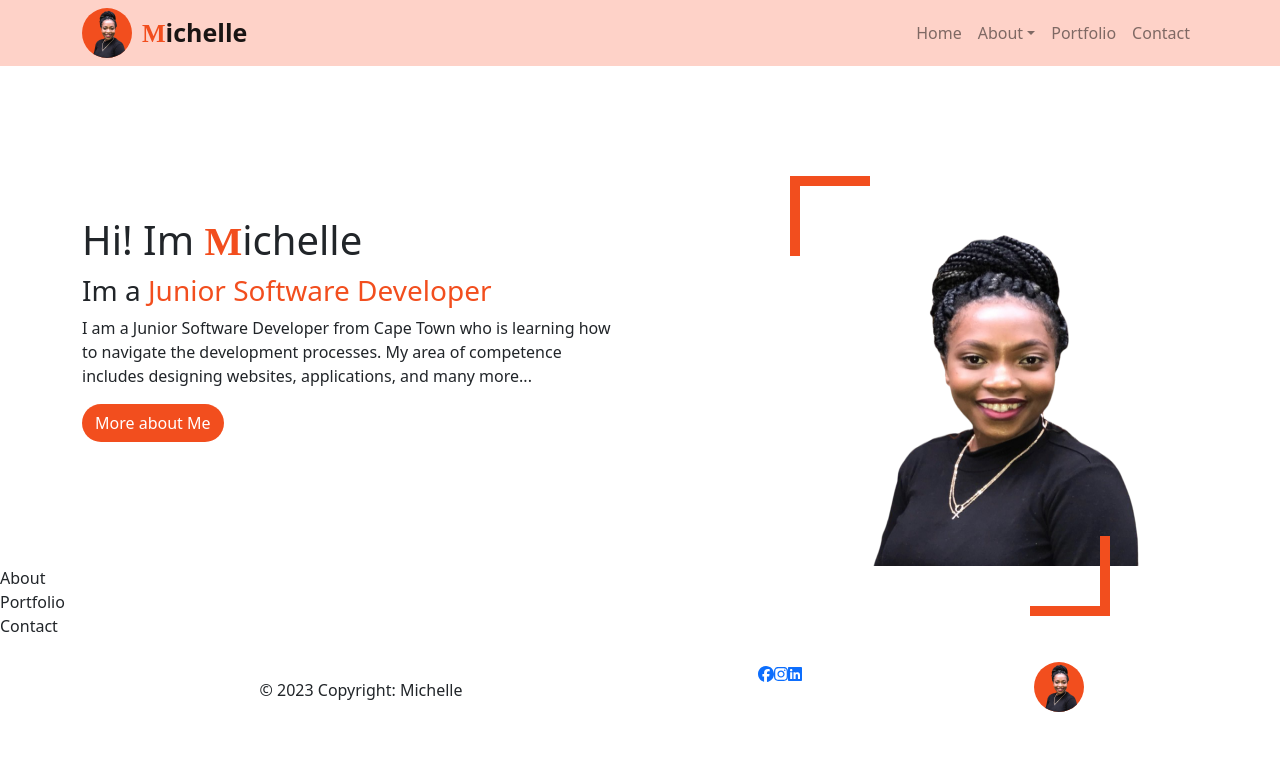
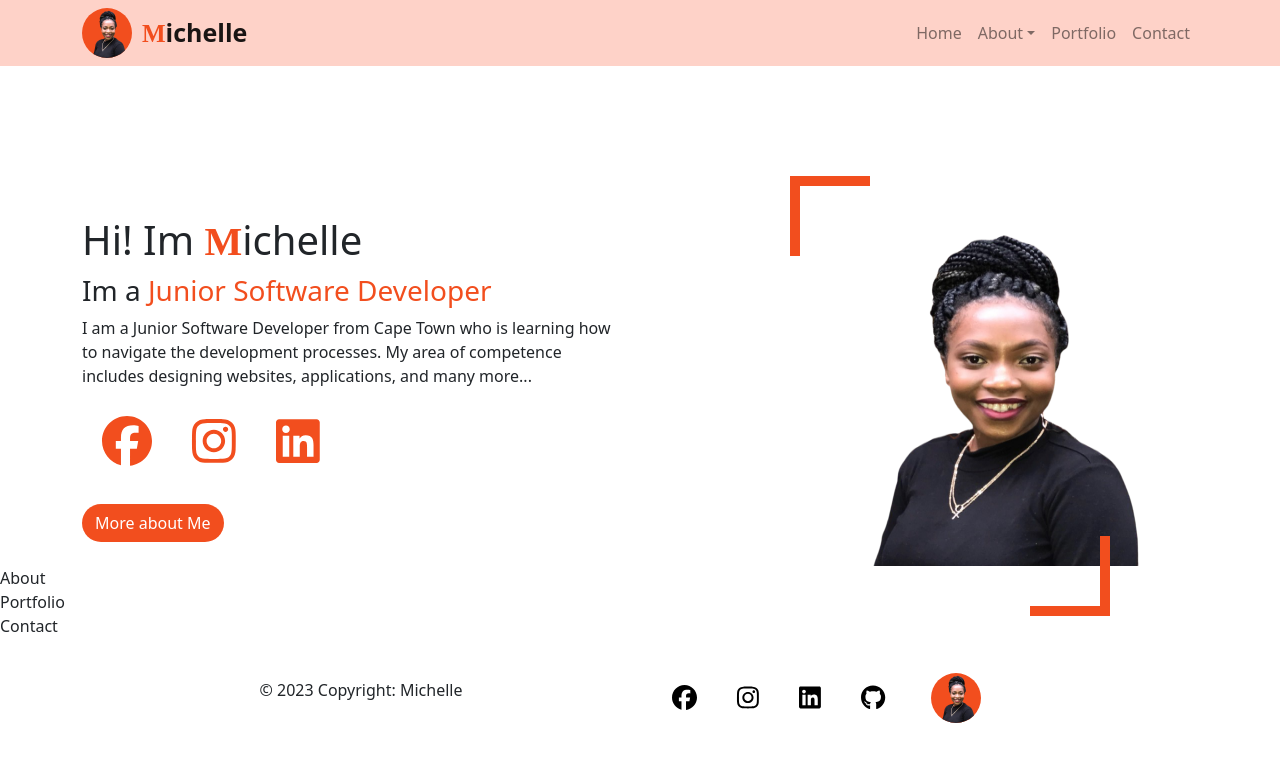
Before and after one commit to MichelleGoba/React_Portfolio, a React (Vite) app in the folder Portfolio/: page / in a window 1280 px wide. Shown: the top 762 px of the page. Built offline with nearby package versions, Linux system fonts and the light colour scheme; a web font is replaced by a local one.

Commit message:
modified footer

```diff
--- a/Portfolio/index.html
+++ b/Portfolio/index.html
@@ -8,6 +8,7 @@
     <link rel="preconnect" href="https://fonts.googleapis.com">
     <link rel="preconnect" href="https://fonts.gstatic.com" crossorigin>
     <link href="https://fonts.googleapis.com/css2?family=Clicker+Script&family=Poppins:ital,wght@0,200;0,300;0,400;1,400&display=swap" rel="stylesheet">
+    <script src="https://kit.fontawesome.com/a076d05399.js"></script>
     <title>Online Portfolio</title>
   </head>
   <body>
--- a/Portfolio/src/components/footer/Footer.jsx
+++ b/Portfolio/src/components/footer/Footer.jsx
@@ -2,9 +2,7 @@ import React from 'react';
 import "./footer.css";
 import Container from 'react-bootstrap/Container';
 import { FontAwesomeIcon } from '@fortawesome/react-fontawesome';
-import {faFacebook} from '@fortawesome/free-brands-svg-icons';
-import {faInstagram} from '@fortawesome/free-brands-svg-icons';
-import {faLinkedin} from '@fortawesome/free-brands-svg-icons';
+import {faFacebook, faGithub, faInstagram, faLinkedin} from '@fortawesome/free-brands-svg-icons';
 import myLogo from '../../images/logo.png';
 
 
@@ -21,11 +19,40 @@ const Footer = () => {
             {/* <hr className="clearfix w-100 d-md-none pb-0"/> */}
 
             <div className="col-md-3 mb-md-0 mb-3">
-              <a href='#'>
+
+            <div className='facebook'>
+                <a href='#'>
+                <div className='tooltip'>Facebook</div>
+                <span><FontAwesomeIcon icon={faFacebook}/></span>
+                </a>
+              </div>
+
+              <div className='instagram'>
+                <a href='#'>
+                <div className='tooltip'>Instagram</div>
+                <span><FontAwesomeIcon icon={faInstagram}/></span>
+                </a>
+              </div>
+
+              <div className='linkedin'>
+                <a href='#'>
+                <div className='tooltip'>Linkedin</div>
+                <span><FontAwesomeIcon icon={faLinkedin}/></span>
+                </a>
+              </div>
+
+              <div className='github'>
+                <a href='#'>
+                <div className='tooltip'>Github</div>
+                <span><FontAwesomeIcon icon={faGithub}/></span>
+                </a>
+              </div>
+
+              {/* <a href='#'>
                 <FontAwesomeIcon icon={faFacebook}/>
                 <FontAwesomeIcon icon={faInstagram}/>
                 <FontAwesomeIcon icon={faLinkedin}/>
-              </a>
+              </a> */}
             </div>
 
             <div className="col-md-3 mb-md-0 mb-3">
--- a/Portfolio/src/components/footer/footer.css
+++ b/Portfolio/src/components/footer/footer.css
@@ -0,0 +1,11 @@
+.col-md-3{
+ display: flex;
+ place-items: center;
+
+}
+.col-md-3 span{
+ color: black;
+ font-size: 25px;
+ padding: 20px;
+
+}
--- a/Portfolio/src/components/home/Home.jsx
+++ b/Portfolio/src/components/home/Home.jsx
@@ -4,6 +4,10 @@ import Col from 'react-bootstrap/Col';
 import Container from 'react-bootstrap/Container';
 import myLogo from '../../images/logo.png';
 import Row from 'react-bootstrap/Row';
+import { FontAwesomeIcon } from '@fortawesome/react-fontawesome';
+import {faFacebook} from '@fortawesome/free-brands-svg-icons';
+import {faInstagram} from '@fortawesome/free-brands-svg-icons';
+import {faLinkedin} from '@fortawesome/free-brands-svg-icons';
 
 
 
@@ -15,12 +19,36 @@ const Home = () => {
           <h1 className='greeting'>Hi! Im <span>M</span>ichelle</h1>
           <h3 className='my-profession'>Im a <span className='typing'>Junior Software Developer</span></h3>
           <p>I am a Junior Software Developer from Cape Town who is learning how to navigate the development processes. My area of competence includes designing websites, applications, and many more...</p>
+
+          {/* Social icons start*/}
+          <div className='social-icons'>
+            <a href='#'>
+              <FontAwesomeIcon icon={faFacebook}/>
+            </a>
+
+            <a href='#'>
+              <FontAwesomeIcon icon={faInstagram}/>
+            </a>
+
+            <a href='#'>
+              <FontAwesomeIcon icon={faLinkedin}/>
+            </a>
+          </div>
+
+          {/* Social icons end */}
+
+          {/* Home buton start */}
+          <div className='home-button'>
           <a href='#about'className='btn'>More about Me</a>
+          </div>
+          {/* Home buton end */}
         </Col>
 
+        {/* Home image start */}
         <Col xs={6} md={6} className='home-image'>
           <img src= {myLogo} className='image' />
         </Col>
+        {/* Home image end */}
       </Row>
     </Container>
 
--- a/Portfolio/src/components/home/home.css
+++ b/Portfolio/src/components/home/home.css
@@ -17,10 +17,28 @@
 .my-profession span{
     color: #F24E1E;
 }
+ .social-icons{
+    height: 30px;
+ }
+ .social-icons a{
+    color: #F24E1E;
+    padding: 20px;
+    font-size: 50px;
+ }
+
+.social-icons:hover{
+
+}
+
+.home-button{
+    padding-top: 70px;
+}
+
 .btn{
     border-radius: 20px;
     color: white;
     background-color:#F24E1E;
+
   }
 
 .image{
```
